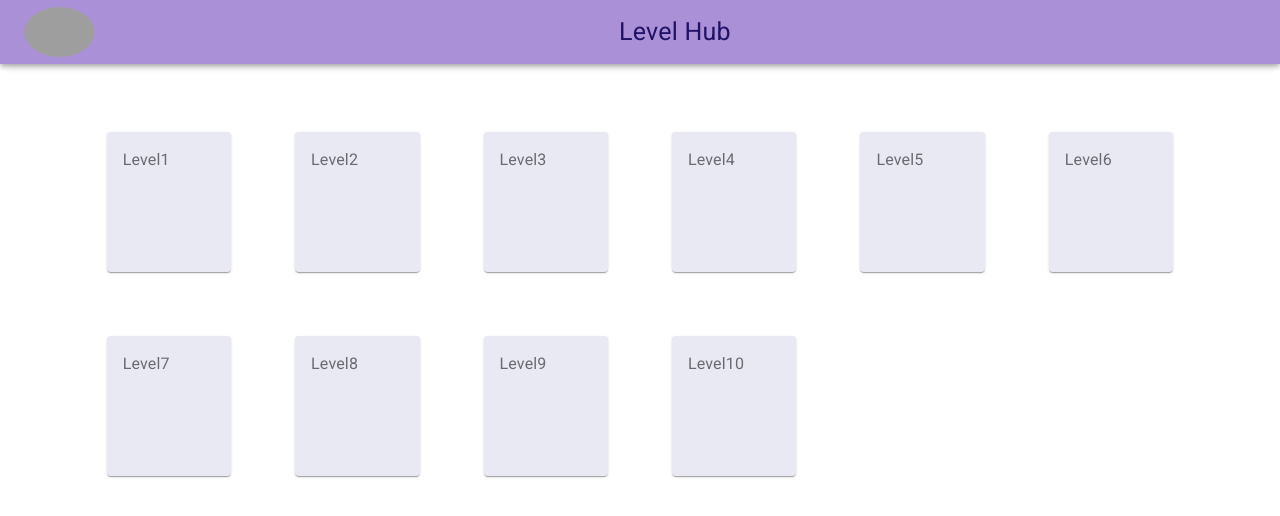
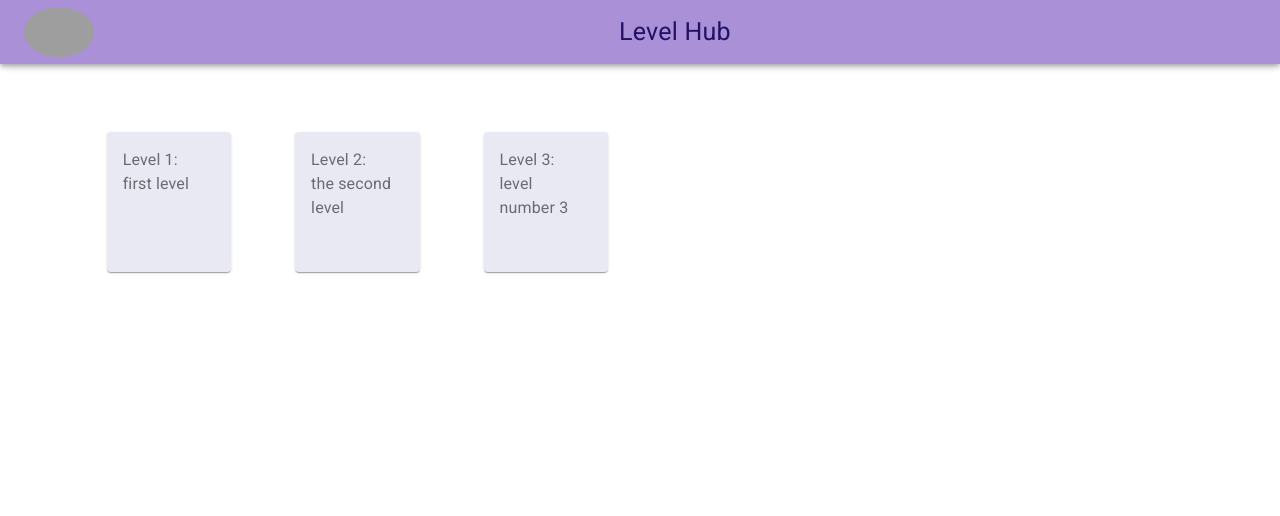
Before and after one commit to ParableWorks/music-app, a React app: page /levelhub in a window 1280 px wide. Shown: the top 516 px of the page. Built offline with nearby package versions, Linux system fonts and the light colour scheme; grey boxes are pictures that could not be loaded.

Commit message:
connect levelhub to /levels/ route

```diff
--- a/src/Pages/Level/Level.jsx
+++ b/src/Pages/Level/Level.jsx
@@ -9,10 +9,16 @@ const Level = () => {
 
   if (levelConfig.levels[levelNumber] === undefined) {
     return (
-      <h3>
-        There is no level with numer:
-        {` '${levelNumber}' `}
-      </h3>
+      <div>
+        <h3>
+          There is no level with number:
+          {` '${levelNumber}' `}
+        </h3>
+        <br />
+        <a href="/levelhub">
+          return to levelhub
+        </a>
+      </div>
     );
   }
   return (
--- a/src/Pages/Level/components/GenericLevel.jsx
+++ b/src/Pages/Level/components/GenericLevel.jsx
@@ -11,7 +11,9 @@ const GenericLevel = (props) => {
         {title}
       </h1>
       <br />
-      level description:
+      <a href="/levelhub">
+        return to levelhub
+      </a>
     </div>
   );
 };
--- a/src/Pages/LevelHub/Elements/HubGrid.jsx
+++ b/src/Pages/LevelHub/Elements/HubGrid.jsx
@@ -1,4 +1,5 @@
 import React from 'react';
+import { useHistory } from "react-router-dom";
 import {
   makeStyles,
   createMuiTheme,
@@ -9,6 +10,8 @@ import { Typography } from '@material-ui/core';
 import Card from '@material-ui/core/Card';
 import CardContent from '@material-ui/core/CardContent';
 import CardActionArea from '@material-ui/core/CardActionArea';
+
+import levelConfig from '../../../levelConfig.json';
 
 const useStyles = makeStyles((theme) => ({
   root: {
@@ -26,17 +29,22 @@ const useStyles = makeStyles((theme) => ({
 
 const HubGrid = () => {
   const classes = useStyles();
+  const history = useHistory();
 
   return (
     <Grid container spacing={8} className={classes.root}>
-      {[1, 2, 3, 4, 5, 6, 7, 8, 9, 10].map((cur) => (
+      {Object.keys(levelConfig.levels).map((cur) => (
         <Grid key={cur} item xs={6} sm={4} md={3} lg={2}>
-          <CardActionArea>
+          <CardActionArea onClick={() => history.push(`/level/${cur}`)}>
             <Card className={classes.card}>
               <CardContent>
                 <Typography align="left">
                   Level
+                  {' '}
                   {cur}
+                  :
+                  <br />
+                  {levelConfig.levels[cur].title}
                 </Typography>
               </CardContent>
             </Card>
--- a/src/levelConfig.json
+++ b/src/levelConfig.json
@@ -2,9 +2,13 @@
   "levels": {
     "1": {
       "title": "first level",
-      "description": "The first music theory level!"
+      "description": "The first level!"
     },
     "2": {
+      "title": "the second level"
+    },
+    "3": {
+      "title": "level number 3"
     }
   }
 }
```
